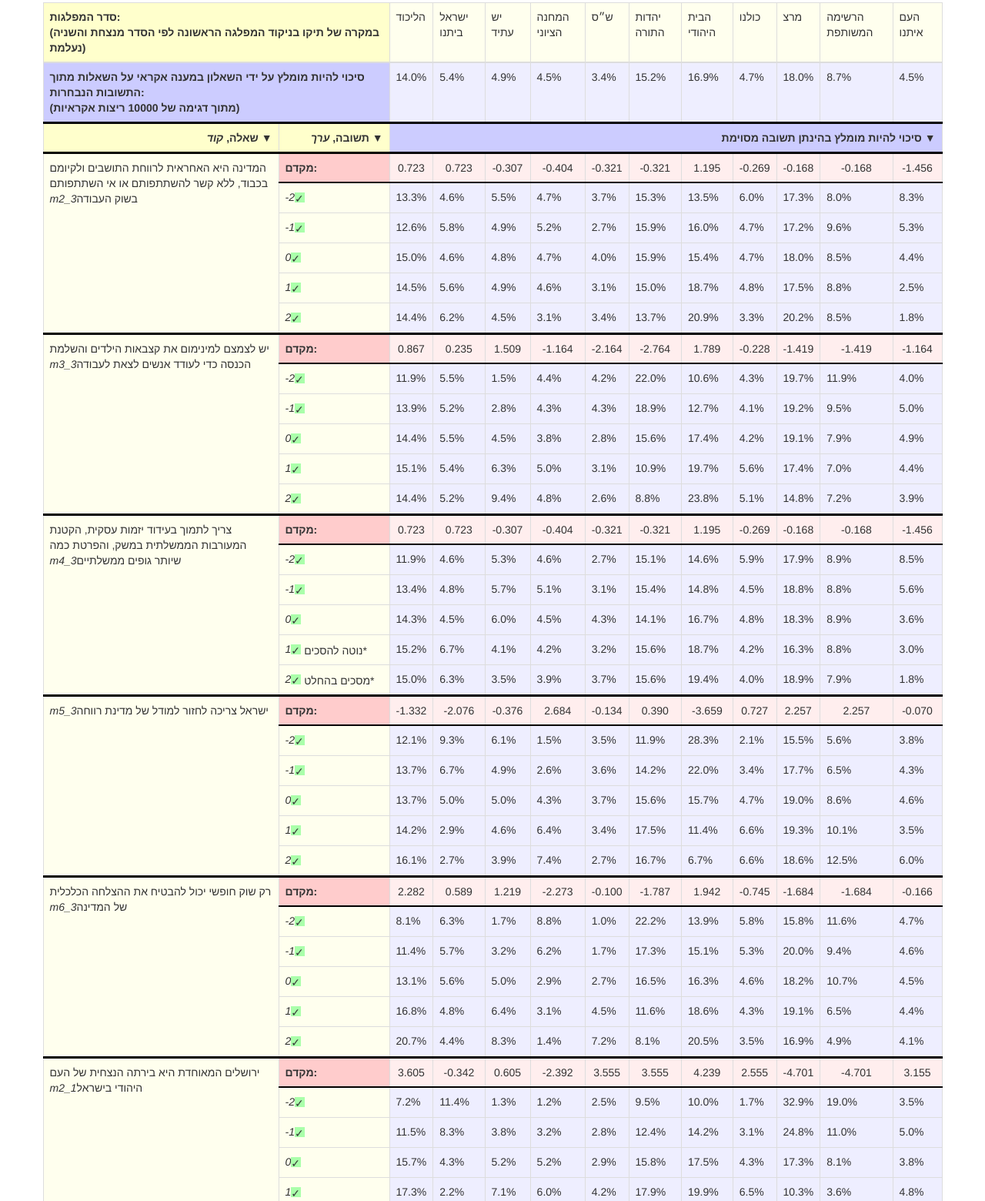
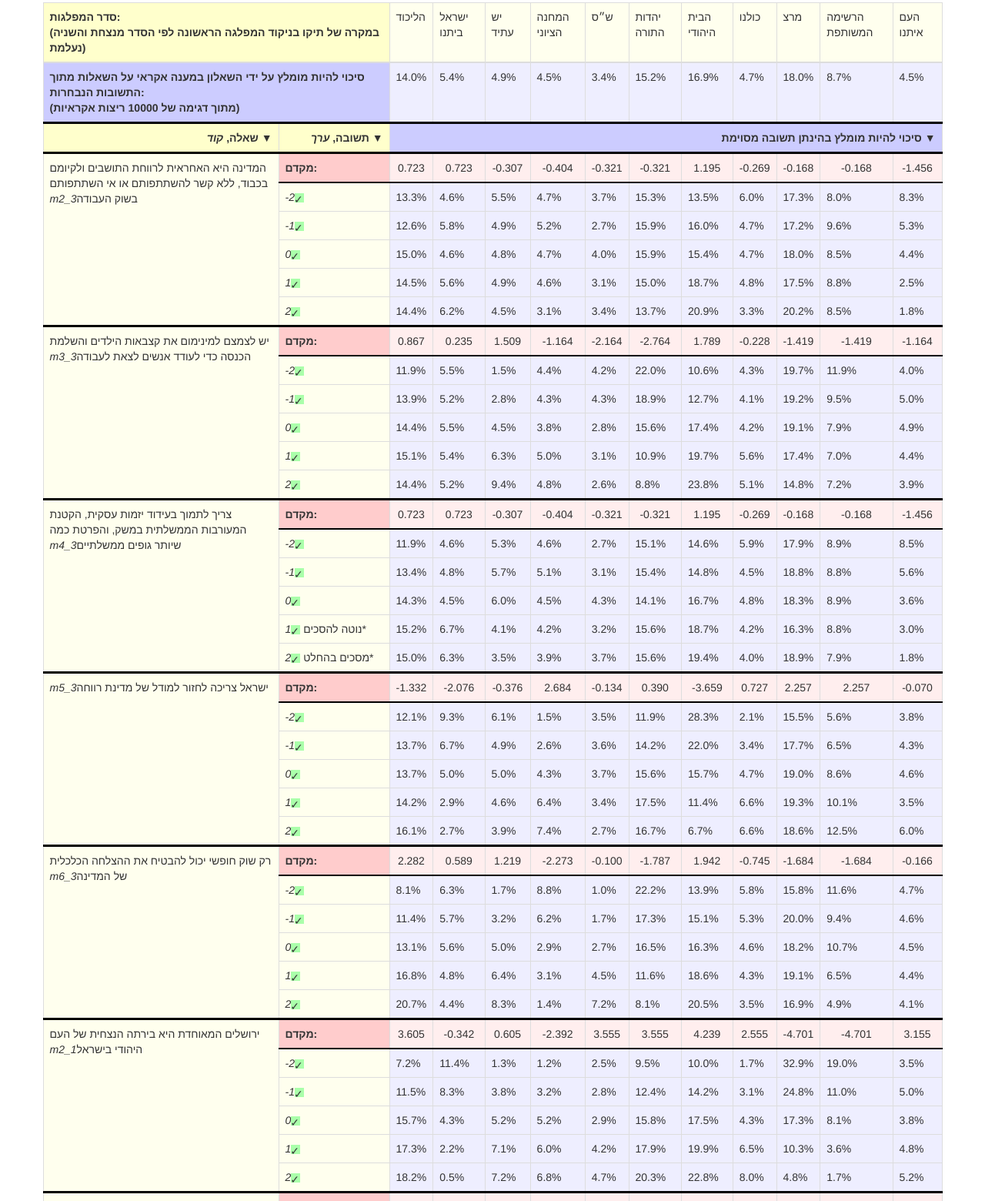
Before and after one commit to yairchu/hayom_map_re, a Django app: page / in a window 1280 px wide. Shown: the part 686-2246 px from the top of the page at 77% size. Run offline with Django 3.2, Linux system fonts and the light colour scheme; data comes from the database, SQL or seed files in the repository; some libraries are stand-ins or nearby versions.

Commit message:
fixes for firefox

```diff
--- a/hayom/templates/hayom/home.html
+++ b/hayom/templates/hayom/home.html
@@ -8,6 +8,10 @@
   <style type="text/css">
     th {
       text-align: right;
+    }
+    label {
+      font-weight: normal;
+      margin: 0;
     }
     .answer-invalid, .zero {
       color: #888;
@@ -40,33 +44,32 @@
       width: 144px;
     }
     .answer input[type="checkbox"] {
+      display: none;
+    }
+    .answer input[type="checkbox"] + label span {
+      display: inline-block;
+      cursor: pointer;
+      width: 12px;
+      height: 12px;
+      vertical-align: middle;
+    }
+    .answer input[type="checkbox"]:checked + label span {
+      background-color: #faa;
+    }
+    .answer input[type="checkbox"]:checked + label span:after {
+      content: '✗';
       position: relative;
+      top: -2px;
+      left: -1px;
     }
-    .answer input[type="checkbox"]:before {
-      display: block;
-      width: 100%;
-      height: 100%;
-      border: 1px solid #808080;
-      content: "";
-      background: #FFF;
+    .answer input[type="checkbox"]:not(:checked) + label span {
+      background-color: #afa;
     }
-    .answer input[type="checkbox"]:checked:after {
-      position: absolute;
-      top: 0;
-      left: 0;
-      width: 100%;
-      height: 100%;
-      background-color: #faa;
-      content: '✗';
-    }
-    .answer input[type="checkbox"]:not(:checked):after {
-      position: absolute;
-      top: 0;
-      left: 0;
-      width: 100%;
-      height: 100%;
-      background-color: #afa;
+    .answer input[type="checkbox"]:not(:checked) + label span:after {
       content: '✓';
+      position: relative;
+      top: -2px;
+      left: -1px;
     }
   </style>
 {% endblock %}
@@ -239,8 +242,11 @@
                   <tr>
                     {% if answer.used %}
                       <td class="answer src-text">
-                        <input type="checkbox" name="{{question.code}}N{{answer.val}}" />
-                        {{ answer.name }}
+                        <input type="checkbox" id="{{question.code}}N{{answer.val}}" name="{{question.code}}N{{answer.val}}" />
+                        <label for="{{question.code}}N{{answer.val}}">
+                          <span></span>
+                          {{ answer.name }}
+                        </label>
                         <span dir="ltr" style="float: left;"><i>{{ answer.val }}</i></span>
                       </td>
                       {% for pct in answer.party_percents %}
```
